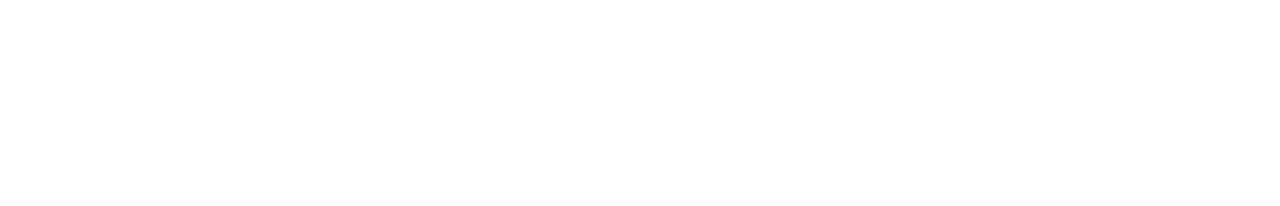
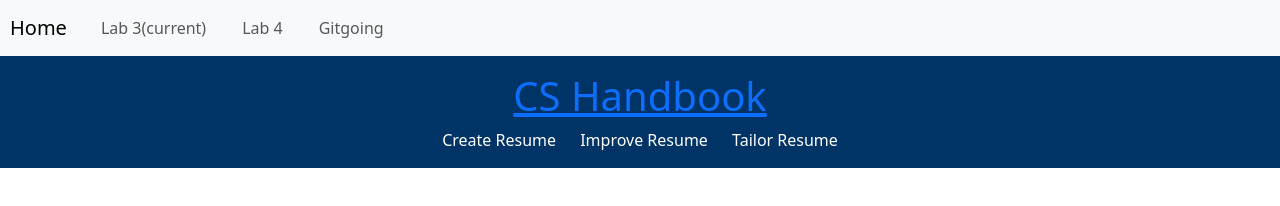
Before and after one commit to GraceAnnaAkparanta/cs-handbook, a plain HTML site: page file.html in a window 1280 px wide. Drawn offline with nearby package versions, Linux system fonts and the light colour scheme.

Commit message:
Added Bootstrap: testing

```diff
--- a/file.html
+++ b/file.html
@@ -1,11 +1,64 @@
 <!DOCTYPE html>
 <html lang="en">
+
 <head>
-    <meta charset="UTF-8">
-    <meta name="viewport" content="width=device-width, initial-scale=1.0">
-    <title>Document</title>
+    <title>Testing file</title>
+    <link rel="stylesheet" href="style.css">
+
+    <!-- Required meta tags -->
+
+    <meta charset="utf-8">
+    <meta name="viewport" content="width=device-width, initial-scale=1, shrink-to-fit=no">
+
+    <!-- Bootstrap CSS -->
+
+    <link href="https://cdn.jsdelivr.net/npm/bootstrap@5.3.2/dist/css/bootstrap.min.css" rel="stylesheet"
+        integrity="sha384-T3c6CoIi6uLrA9TneNEoa7RxnatzjcDSCmG1MXxSR1GAsXEV/Dwwykc2MPK8M2HN" crossorigin="anonymous">
+    <script src="https://cdn.jsdelivr.net/npm/bootstrap@5.3.2/dist/js/bootstrap.bundle.min.js"
+        integrity="sha384-C6RzsynM9kWDrMNeT87bh95OGNyZPhcTNXj1NW7RuBCsyN/o0jlpcV8Qyq46cDfL"
+        crossorigin="anonymous"></script>
 </head>
+
 <body>
+    <nav class="navbar navbar-expand-lg navbar-light bg-light">
+        <a class="navbar-brand" href="https://graceannaakparanta.github.io/">Home</a>
+        <button class="navbar-toggler" type="button" data-toggle="collapse" data-target="#navbarNav"
+            aria-controls="navbarNav" aria-expanded="false" aria-label="Toggle navigation">
+            <span class="navbar-toggler-icon"></span>
+        </button>
+        <div class="collapse navbar-collapse" id="navbarNav">
+            <ul class="navbar-nav">
+                <li class="nav-item active">
+                    <a class="nav-link" href="https://graceannaakparanta.github.io/Lab3.html">Lab 3<span
+                            class="sr-only">(current)</span></a>
+                </li>
+                <li class="nav-item">
+                    <a class="nav-link" href="https://graceannaakparanta.github.io/Lab4.html">Lab 4</a>
+                </li>
+                <li class="nav-item">
+                    <a class="nav-link" href="https://github.com/GraceAnnaAkparanta">Gitgoing</a>
+                </li>
+            </ul>
+        </div>
+    </nav>
 
-</body>
+    <header>
+        <a href="index.html">
+            <h1>CS Handbook</h1>
+        </a>
+        <nav>
+            <!-- <a href = "#home">Home</a>  -->
+            <a href="create.html">Create Resume</a>
+            <a href="improve.html">Improve Resume</a>
+            <a href="tailor.html">Tailor Resume</a>
+
+        </nav>
+    </header>
+
+    </head>
+
+    <body>
+
+    </body>
+
 </html>
```
